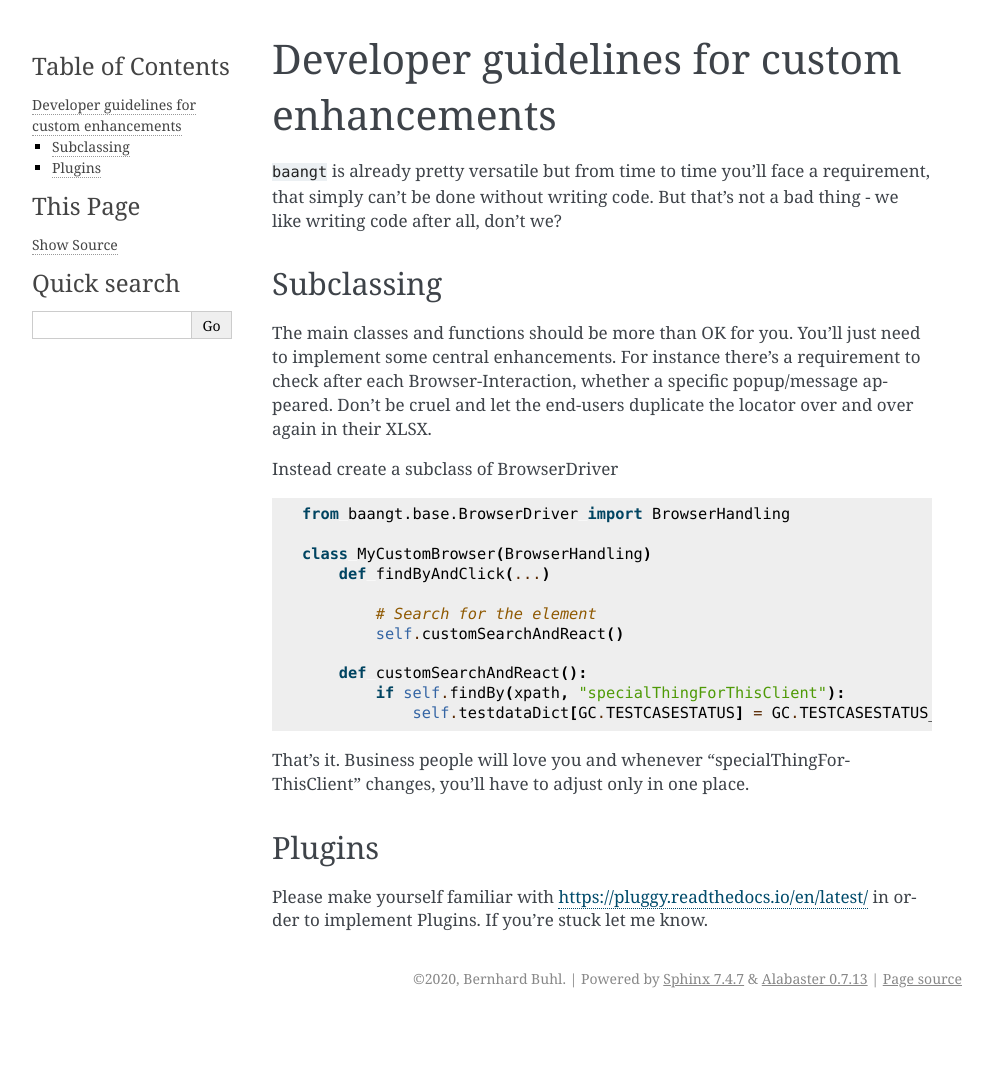
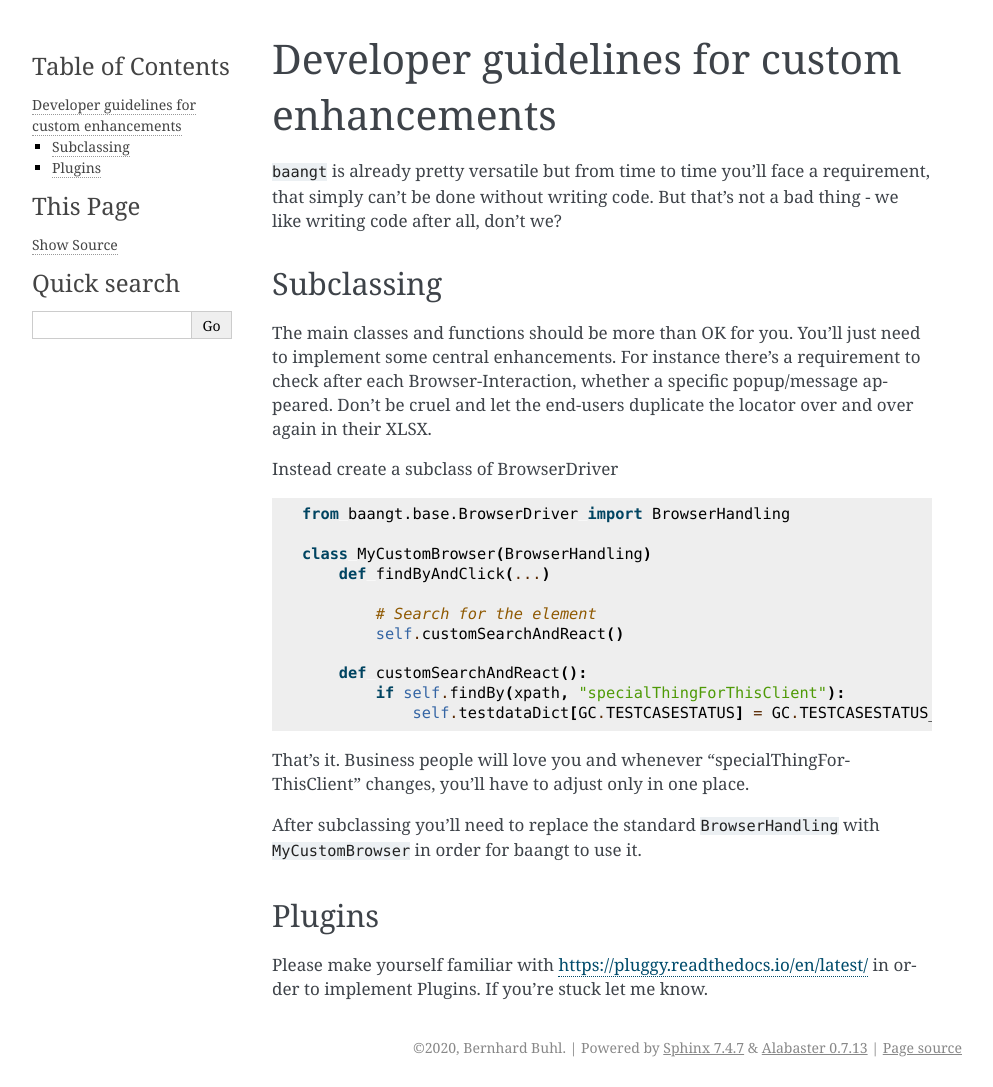
Before and after one commit to Athos1972/baangt, a Sphinx documentation site: the page built from docs/Developer.rst, in a window 1280 px wide. Shown: the whole page, without its empty margins (148-1141 px from the left). Built offline with Sphinx 7.4.7, drawn with Linux system fonts in a browser that asks for light colours; before the commit the page ends 1018 px from its top, so only the background shows below that.

```diff
--- a/docs/Developer.rst
+++ b/docs/Developer.rst
@@ -30,6 +30,9 @@ Instead create a subclass of BrowserDriver
 That's it. Business people will love you and whenever "specialThingForThisClient" changes, you'll have to adjust only
 in one place.
 
+After subclassing you'll need to replace the standard ``BrowserHandling`` with ``MyCustomBrowser`` in order for baangt
+to use it.
+
 Plugins
 -------
 
```
Also changed, not shown: docs/contributors.rst (added, +28 -0 lines), 1 other file.
